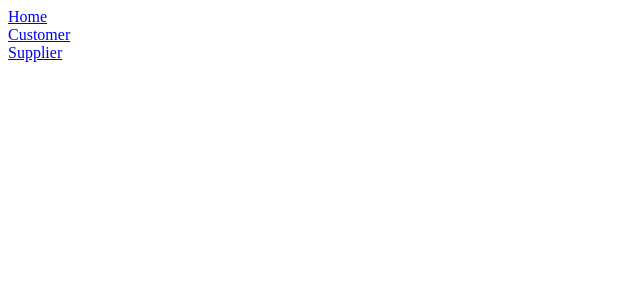
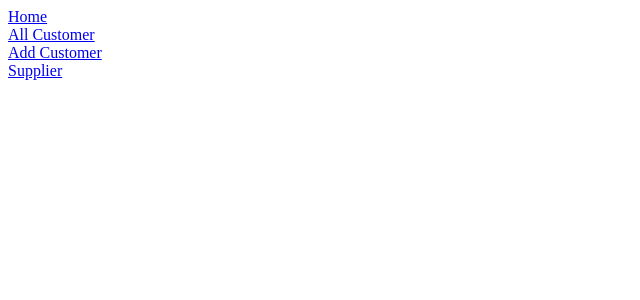
Before and after one commit to hasan-rounak/AngularDemo, an Angular app: page / in a window 1280 px wide. Shown: the top 300 px of the page, without its empty margins (0-640 px from the left). Built offline with nearby package versions, Linux system fonts and the light colour scheme.

Commit message:
coustom routes

```diff
--- a/src/CustomerApp/Home/CustomerApp.MasterPage.view.html
+++ b/src/CustomerApp/Home/CustomerApp.MasterPage.view.html
@@ -1,6 +1,7 @@
 
 <a [routerLink]="['Home']">Home</a><br/>
-<a [routerLink]="['Customer']">Customer</a><br/>
+<a [routerLink]="['Customer']">All Customer</a><br/>
+<a [routerLink]="['Customer/Add']">Add Customer</a><br/>
 <a [routerLink]="['Supplier']">Supplier</a><br/>
 <div>
     <router-outlet></router-outlet>
--- a/src/CustomerApp/Routing/CustomerApp.CustomerRouting.ts
+++ b/src/CustomerApp/Routing/CustomerApp.CustomerRouting.ts
@@ -2,5 +2,6 @@ import { Routes } from '@angular/router';
 import { CustomerComponent } from '../Customer/CustomerApp.Customer.component';
 
 export const CustomerRoutes: Routes = [
-  {path:"", component: CustomerComponent},
+  {path:"Add", component: CustomerComponent},
+  {path:"", component: CustomerComponent}
   ];
```
Also changed, not shown: 1 other file (tests, documents, lock files or other folders).
